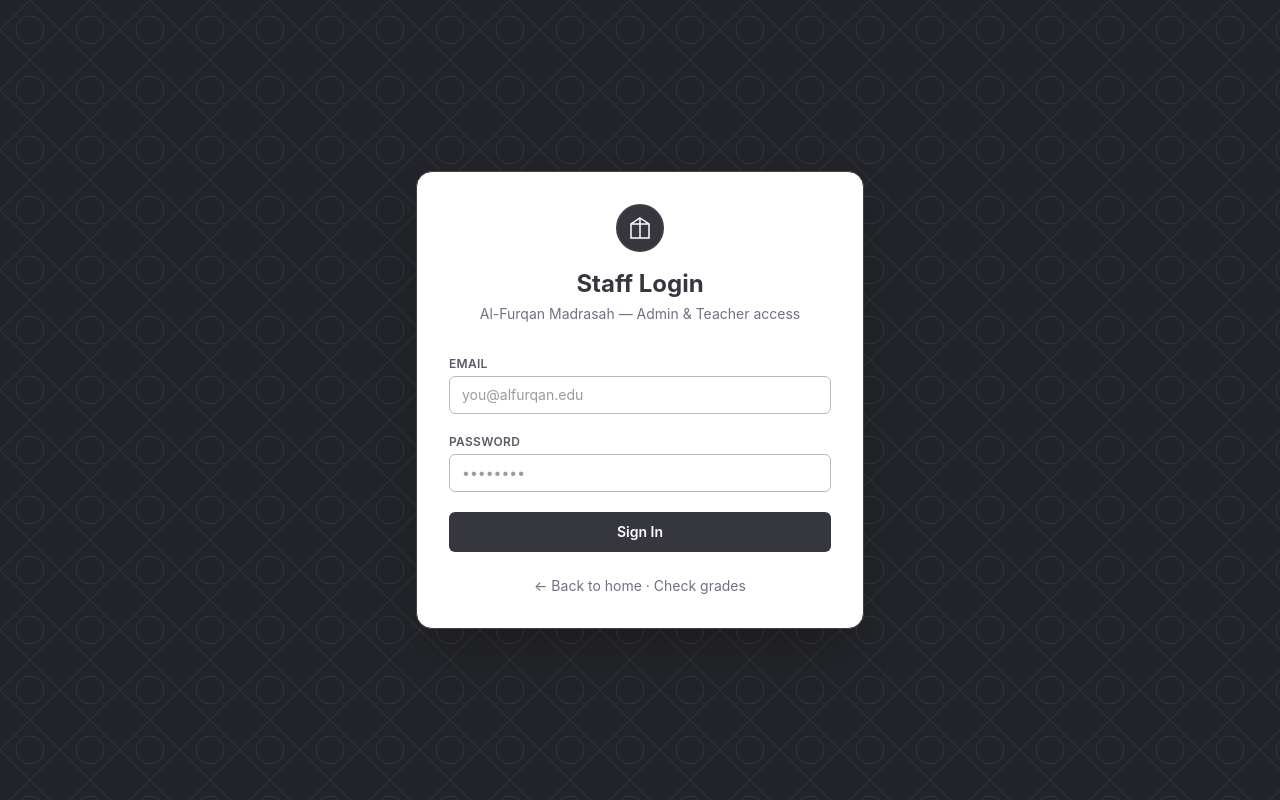
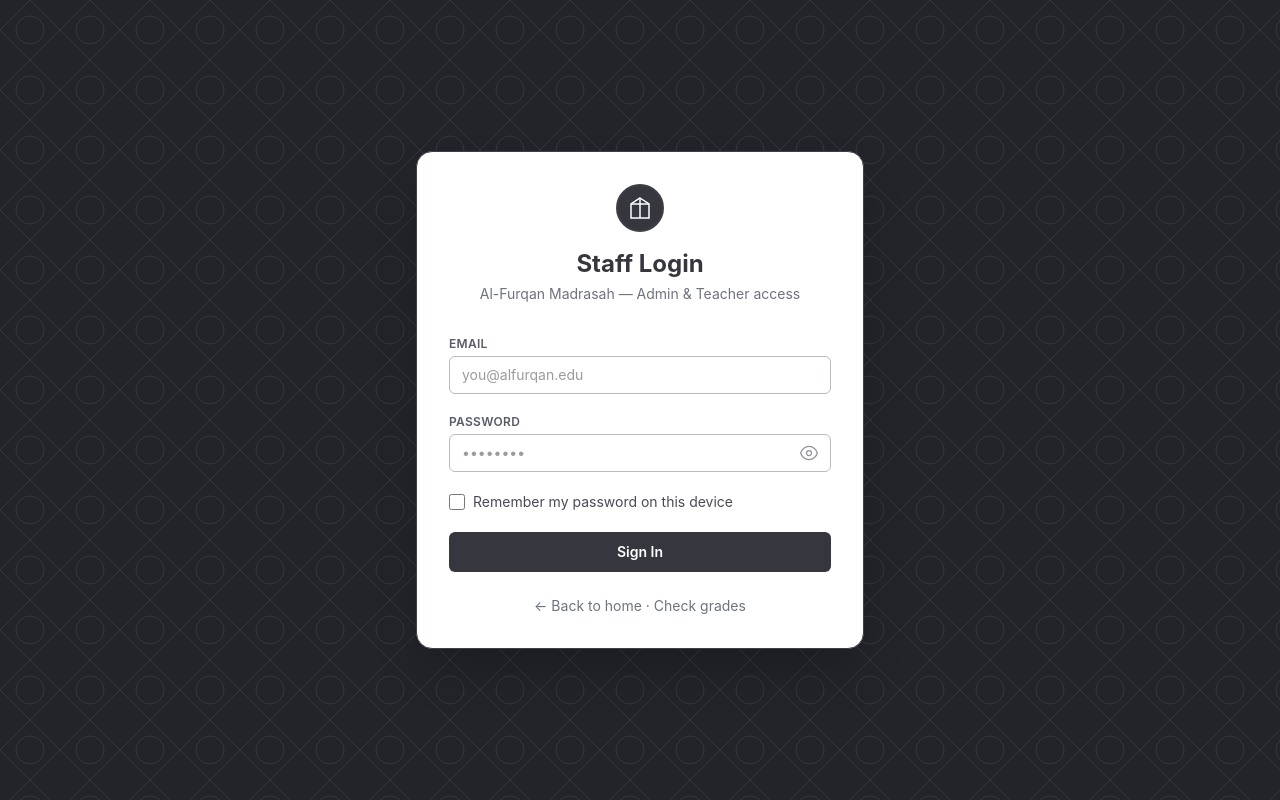
Before and after one commit to crynxmartinez/alfurqan, a Next.js app: page /login in a window 1280 px wide. Built offline with nearby package versions, Linux system fonts and the light colour scheme; a web font is replaced by a local one.

Commit message:
Login: add show/hide password toggle and Remember Me (persists credentials in localStorage)

```diff
--- a/src/app/login/login-form.tsx
+++ b/src/app/login/login-form.tsx
@@ -1,21 +1,37 @@
 "use client";
 
-import { useState, useTransition } from "react";
+import { useEffect, useState, useTransition } from "react";
 import { useRouter } from "next/navigation";
 import { signIn } from "next-auth/react";
+
+const REMEMBER_KEY = "alfurqan_remembered_login";
 
 export function LoginForm() {
   const router = useRouter();
   const [error, setError] = useState<string | null>(null);
   const [isPending, startTransition] = useTransition();
+  const [showPassword, setShowPassword] = useState(false);
+  const [rememberMe, setRememberMe] = useState(false);
+  const [email, setEmail] = useState("");
+  const [password, setPassword] = useState("");
+
+  useEffect(() => {
+    const saved = localStorage.getItem(REMEMBER_KEY);
+    if (saved) {
+      try {
+        const { email: savedEmail, password: savedPassword } = JSON.parse(saved);
+        setEmail(savedEmail ?? "");
+        setPassword(savedPassword ?? "");
+        setRememberMe(true);
+      } catch {
+        localStorage.removeItem(REMEMBER_KEY);
+      }
+    }
+  }, []);
 
   function handleSubmit(e: React.FormEvent<HTMLFormElement>) {
     e.preventDefault();
     setError(null);
-
-    const formData = new FormData(e.currentTarget);
-    const email = formData.get("email") as string;
-    const password = formData.get("password") as string;
 
     startTransition(async () => {
       const res = await signIn("credentials", {
@@ -27,6 +43,12 @@
       if (res?.error) {
         setError("Invalid email or password.");
         return;
+      }
+
+      if (rememberMe) {
+        localStorage.setItem(REMEMBER_KEY, JSON.stringify({ email, password }));
+      } else {
+        localStorage.removeItem(REMEMBER_KEY);
       }
 
       router.push("/dashboard");
@@ -49,6 +71,8 @@
         <input
           type="email"
           name="email"
+          value={email}
+          onChange={(e) => setEmail(e.target.value)}
           required
           className="w-full rounded-md border border-brand-300 px-3 py-2 text-sm text-brand-900 focus:border-brand-600 focus:outline-none"
           placeholder="you@alfurqan.edu"
@@ -59,14 +83,47 @@
         <label className="mb-1 block text-xs font-semibold uppercase tracking-wide text-brand-600">
           Password
         </label>
+        <div className="relative">
+          <input
+            type={showPassword ? "text" : "password"}
+            name="password"
+            value={password}
+            onChange={(e) => setPassword(e.target.value)}
+            required
+            className="w-full rounded-md border border-brand-300 px-3 py-2 pr-10 text-sm text-brand-900 focus:border-brand-600 focus:outline-none"
+            placeholder="••••••••"
+          />
+          <button
+            type="button"
+            onClick={() => setShowPassword((v) => !v)}
+            aria-label={showPassword ? "Hide password" : "Show password"}
+            className="absolute inset-y-0 right-0 flex items-center px-3 text-brand-400 hover:text-brand-700"
+          >
+            {showPassword ? (
+              <svg viewBox="0 0 24 24" className="h-5 w-5" fill="none" stroke="currentColor" strokeWidth="1.5">
+                <path d="M3 3l18 18" />
+                <path d="M10.58 10.58a2 2 0 0 0 2.83 2.83" />
+                <path d="M9.88 4.24A9.77 9.77 0 0 1 12 4c5 0 9 4 10 8-.32 1.15-.86 2.24-1.58 3.2M6.61 6.61C4.4 8 2.9 10 2 12c1 4 5 8 10 8 1.35 0 2.62-.28 3.75-.79" />
+              </svg>
+            ) : (
+              <svg viewBox="0 0 24 24" className="h-5 w-5" fill="none" stroke="currentColor" strokeWidth="1.5">
+                <path d="M2 12c1-4 5-8 10-8s9 4 10 8c-1 4-5 8-10 8s-9-4-10-8Z" />
+                <circle cx="12" cy="12" r="3" />
+              </svg>
+            )}
+          </button>
+        </div>
+      </div>
+
+      <label className="flex select-none items-center gap-2 text-sm text-brand-700">
         <input
-          type="password"
-          name="password"
-          required
-          className="w-full rounded-md border border-brand-300 px-3 py-2 text-sm text-brand-900 focus:border-brand-600 focus:outline-none"
-          placeholder="••••••••"
+          type="checkbox"
+          checked={rememberMe}
+          onChange={(e) => setRememberMe(e.target.checked)}
+          className="h-4 w-4 rounded border-brand-300 text-brand-900 focus:ring-brand-600"
         />
-      </div>
+        Remember my password on this device
+      </label>
 
       <button
         type="submit"
```
